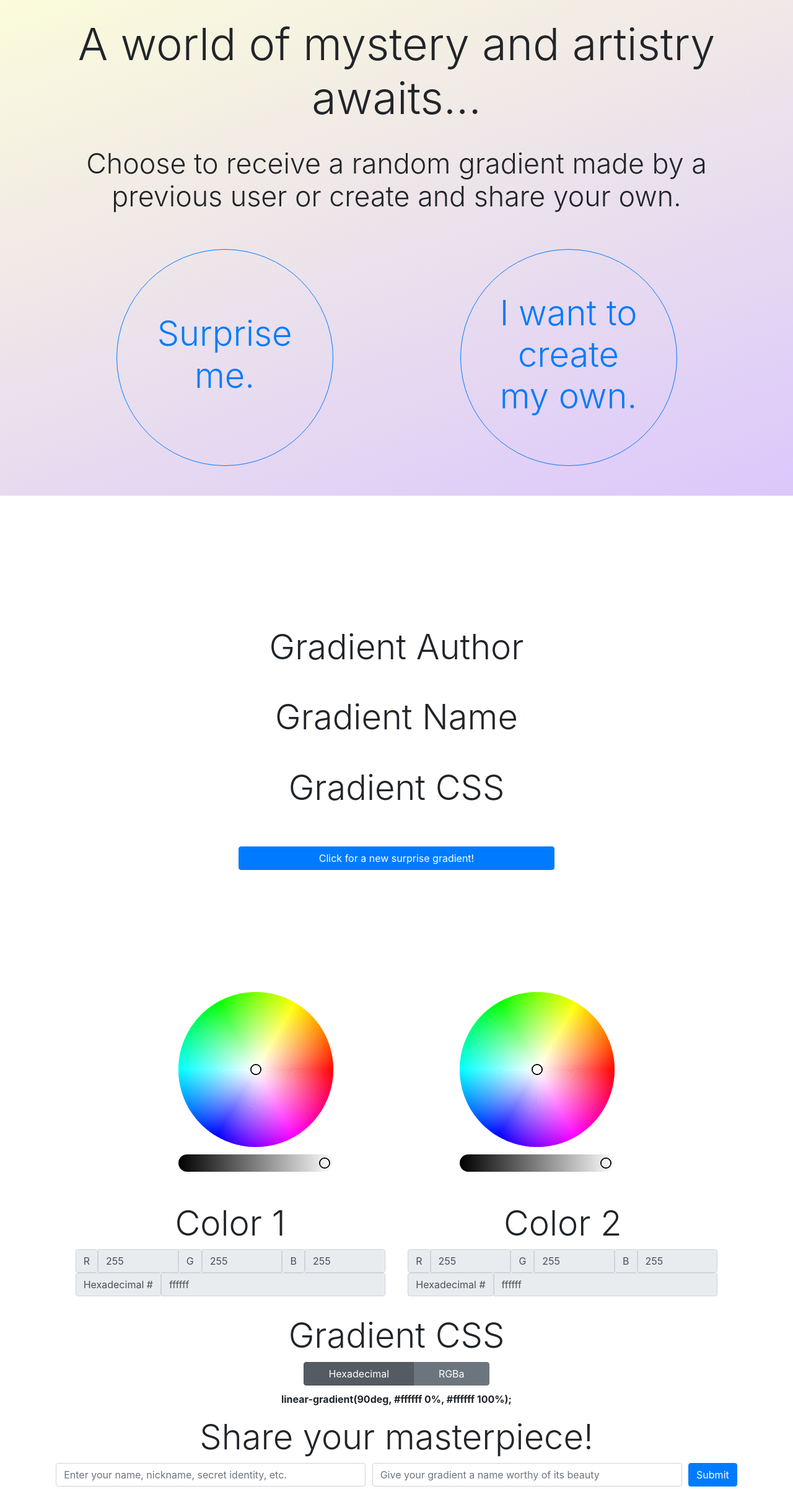
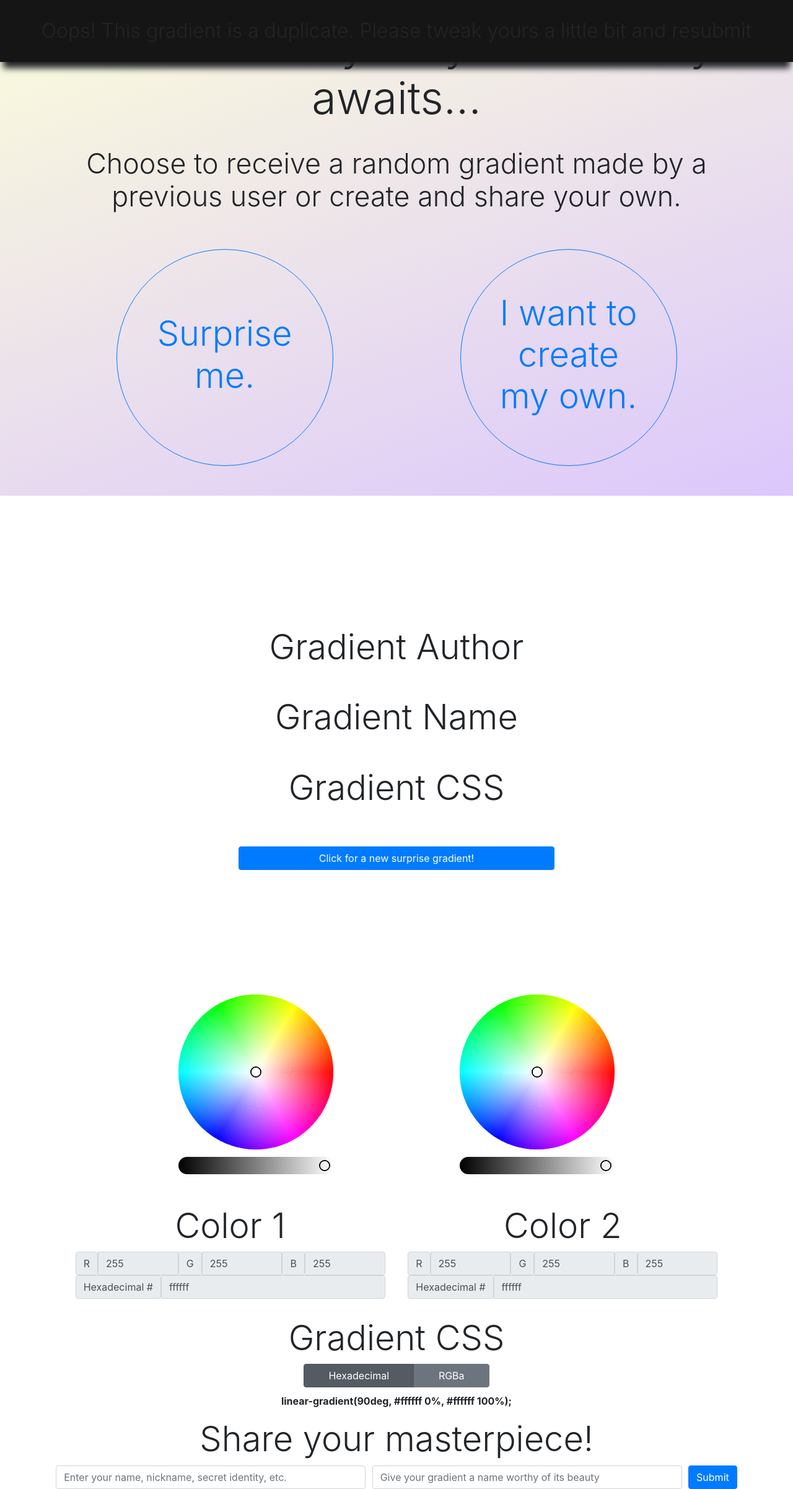
Before and after one commit to timothy-johnston/GradientBox, a Django app: page / in a window 1280 px wide. Shown: the whole page at 62% size. Run offline with Django 3.2, Linux system fonts and the light colour scheme; data that the repository does not hold is empty; some libraries are stand-ins or nearby versions.

Commit message:
added top notification bar

```diff
--- a/gradientbox/api/static/api/main.css
+++ b/gradientbox/api/static/api/main.css
@@ -1,11 +1,11 @@
 @media (min-width: 0px) and (max-width: 767px) {
 
     #welcome-prompt {
-        font-size: 3.5rem !important;
+        font-size: 3.0rem !important;
     }
 
     #welcome-subtitle {
-        font-size: 2.5rem !important;
+        font-size: 2.0rem !important;
     }
 
     .choice-container {
@@ -73,6 +73,27 @@
 
 section {
     min-height: 100vh;
+}
+
+.notification-box {
+    display: flex;
+    flex-direction: column;
+    justify-content: center;
+    height: 100px;
+    width: 100%;
+    background: #151515;
+}
+
+#notification-box-top {
+    position: fixed;
+    box-shadow: 0px 15px 10px -5px;
+    /* display: none; */
+}
+
+.notification-text {
+    margin-bottom: 0px;
+    text-align: center;
+    font-size: 2.0rem;
 }
 
 #section-welcome {
@@ -197,6 +218,7 @@ section {
     display: flex;
     justify-content: space-evenly;
     flex-wrap: wrap;
+    margin-top: 5px;
     margin-bottom: 50px;
 }
 
--- a/gradientbox/api/templates/api/index.html
+++ b/gradientbox/api/templates/api/index.html
@@ -15,6 +15,10 @@
     </head>
 
     <body>
+
+        <div id="notification-box-top" class="notification-box">
+            <p class="notification-text display-4">Oops! This gradient is a duplicate. Please tweak yours a little bit and resubmit</p>
+        </div>
 
         <section id="section-welcome">
             <div id="welcome-prompt-container" class="container">
```
